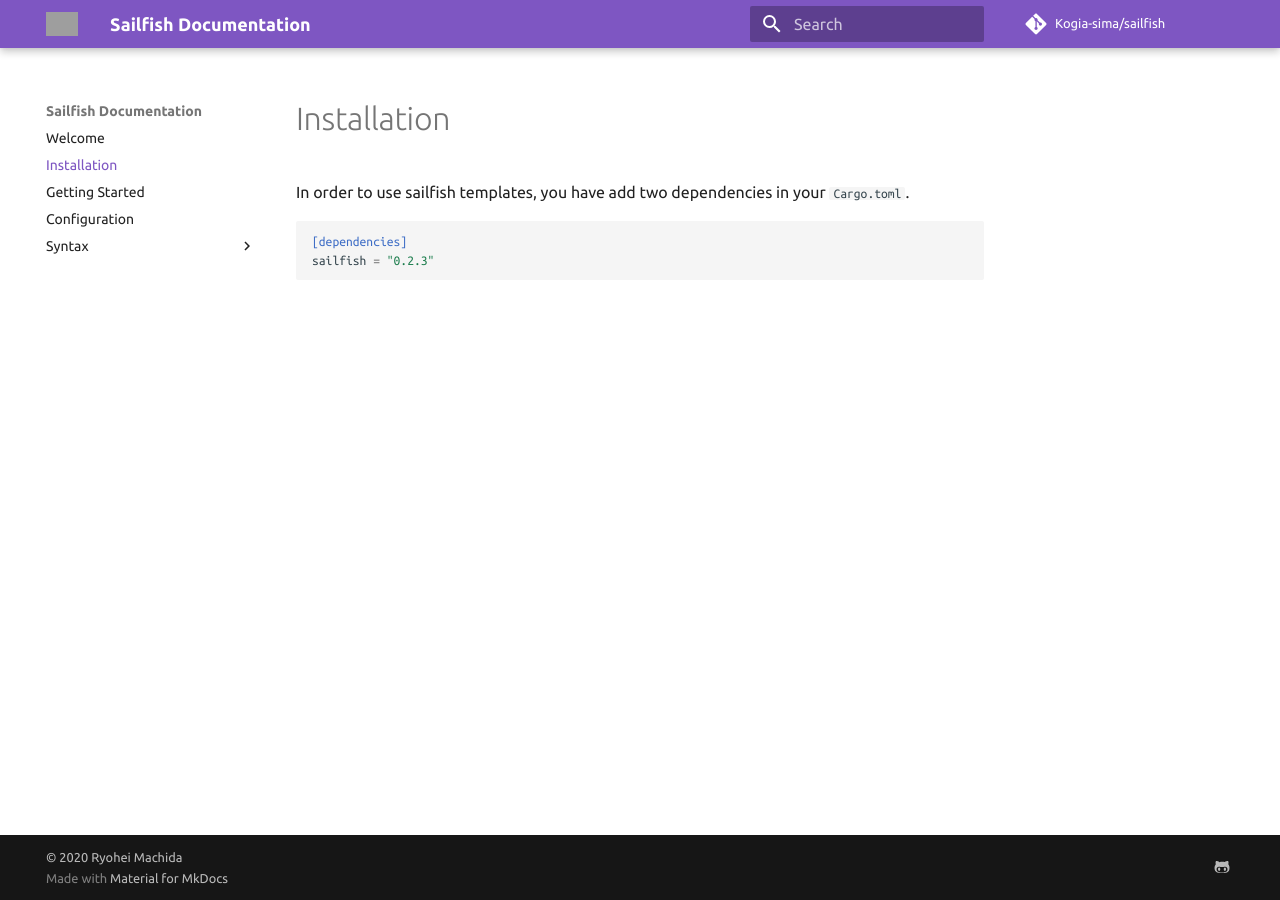
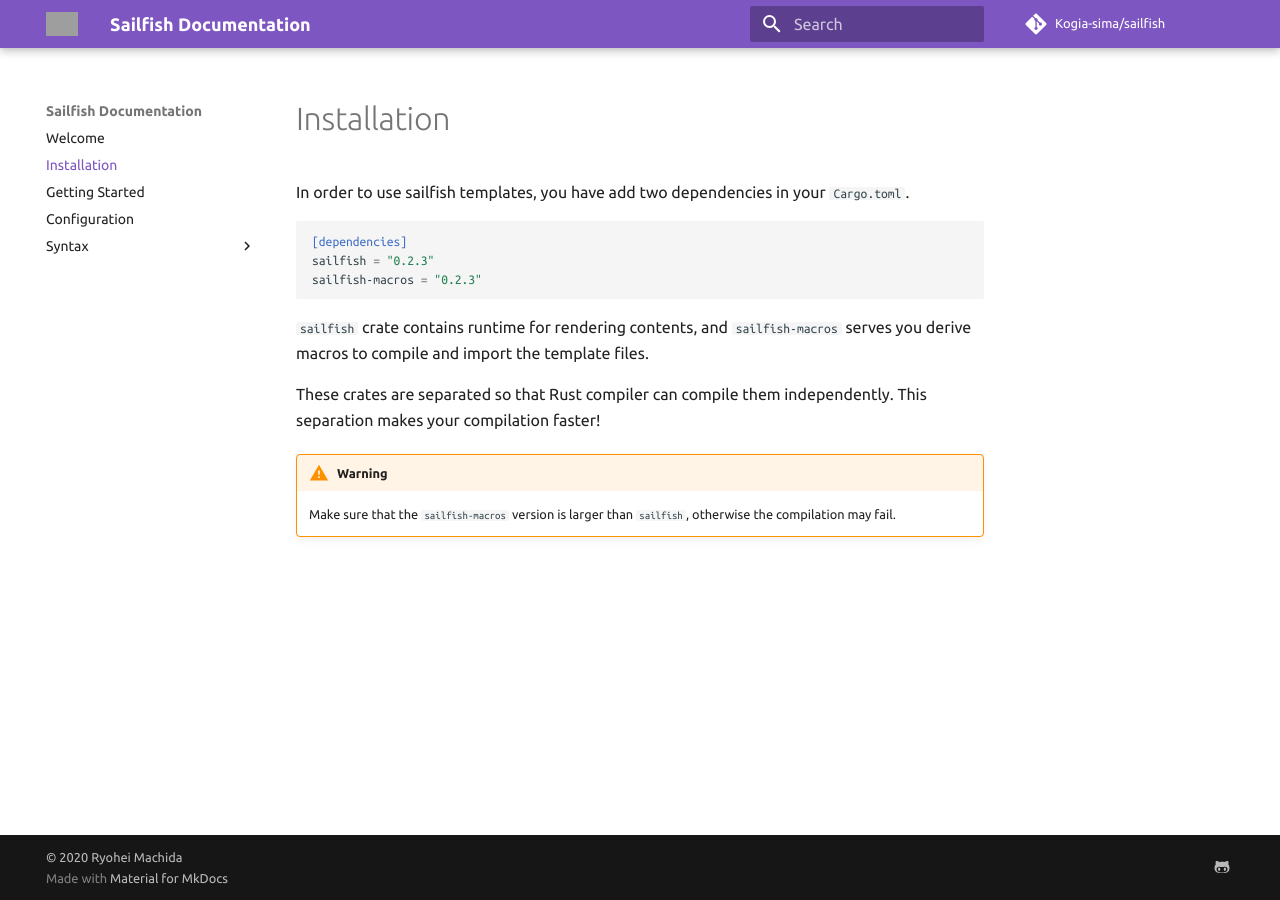
Before and after one commit to rust-sailfish/sailfish, an MkDocs documentation site: the page built from docs/en/docs/installation.md, in a window 1280 px wide. Built offline with MkDocs 1.6.1 and Material for MkDocs 9.7.7, drawn with Linux system fonts in a browser that asks for light colours; comment, search, counter and statistics services are not loaded; grey boxes are pictures that could not be loaded.

Commit message:
docs: Revert documents
v0.2.3 still requires `extern crate sailfish_macros;`

````diff
--- a/docs/en/docs/installation.md
+++ b/docs/en/docs/installation.md
@@ -5,4 +5,12 @@ In order to use sailfish templates, you have add two dependencies in your `Cargo
 ```toml
 [dependencies]
 sailfish = "0.2.3"
+sailfish-macros = "0.2.3"
 ```
+
+`sailfish` crate contains runtime for rendering contents, and `sailfish-macros` serves you derive macros to compile and import the template files.
+
+These crates are separated so that Rust compiler can compile them independently. This separation makes your compilation faster!
+
+!!! Warning
+    Make sure that the `sailfish-macros` version is larger than `sailfish`, otherwise the compilation may fail.
````
Also changed, not shown: docs/en/docs/getting-started.md (+3 -0 lines), README.md.
